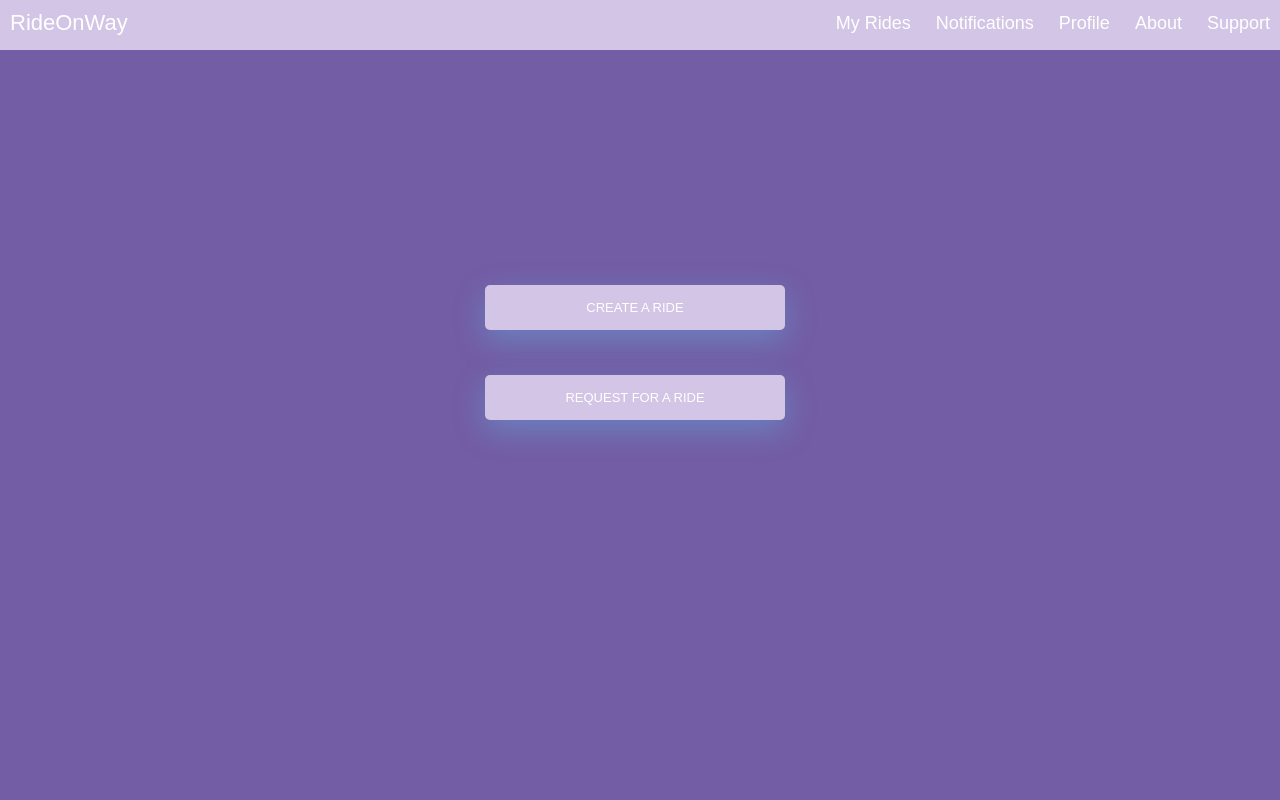
After one commit to sushilbnk/RideOnWay, a Django app: page /DashBoard/ in a window 1280 px wide. The commit adds this page. Run offline with Django 5.2, Linux system fonts and the light colour scheme.

Commit message:
Login, Register and  Dashboard Pages

```diff
--- /dev/null
+++ b/SoftwareEngg/RideOnWay/static/CSS/DashBoard.css
@@ -0,0 +1,77 @@
+html {
+  background-color: #735DA5;
+}
+
+
+body {
+  margin: 0px;
+  font-family:  sans-serif;
+  height: 100vh;
+}
+
+.navbar {
+  height: 50px;
+  width: 100%;
+  background-color: #D3C5E5;
+  position: relative;
+}
+
+.navbar-title {
+  display: inline-block;
+  font-size: 22px;
+  color: white;
+  padding: 10px 10px 10px 10px;
+}
+
+.links {
+  display: inline;
+  float: right;
+  font-size: 18px;
+}
+
+a {
+  display: inline-block;
+  padding: 13px 10px 13px 10px;
+  text-decoration: none;
+  color: white;
+}
+
+a:hover {
+  background-color: #735DA5;
+  transition: 0.5s ease-in-out;
+  border-radius: 20px;
+}
+
+.container{
+  display: flex;
+  justify-content: center;
+  align-items: center;
+  height: 80vh;
+  width: 100vw;
+}
+.content{
+  width: 350px;
+  align-content: center;
+}
+
+input[type=button]  {
+  background-color: #D3C5E5;
+  width: 300px;
+  border: none;
+  color: white;
+  padding: 15px 80px 15px 80px;
+  text-align: center;
+  text-transform: uppercase;
+  font-size: 13px;
+  box-shadow: 0 10px 30px 0 rgba(95,186,233,0.4);
+  border-radius: 5px 5px 5px 5px;
+  margin: 5px 20px 40px 20px;
+  transition: all 0.5s ease-in-out;
+}
+
+input[type=button]:hover  {
+  background-color: #735DA5;
+}
+* {
+  box-sizing: border-box;
+}
--- /dev/null
+++ b/SoftwareEngg/RideOnWay/templates/HTML/Dashboard.html
@@ -0,0 +1,33 @@
+<!DOCTYPE html>
+<html lang="en">
+<head>
+    <meta charset="UTF-8">
+    <title>DashBoard</title>
+    {% load static %}
+ <link rel="stylesheet" href="{% static "CSS/DashBoard.css" %}">
+</head>
+<body>
+<div class="navbar">
+    <div class="navbar-title">
+      RideOnWay
+    </div>
+
+  <div class="links">
+    <a href="#" >My Rides</a>
+    <a href="#" >Notifications</a>
+    <a href="#" >Profile</a>
+    <a href="#" >About</a>
+    <a href="#" >Support</a>
+  </div>
+</div>
+
+<div class="container">
+    <div class="content">
+
+        <input type="button" class = "createRide" value="Create a Ride">
+
+        <input type="button" class = "requestRide" value="Request for a Ride">
+    </div>
+</div>
+</body>
+</html>
--- a/SoftwareEngg/RideOnWay/urls.py
+++ b/SoftwareEngg/RideOnWay/urls.py
@@ -6,5 +6,7 @@ from django.urls import path
 
 urlpatterns = [
     path('Register/', views.register),
-    path('Login/', views.login)
+    path('Login/', views.login),
+    path('DashBoard/', views.DashBoard),
+    path('Error/', views.errorPage)
 ]
--- a/SoftwareEngg/RideOnWay/views.py
+++ b/SoftwareEngg/RideOnWay/views.py
@@ -1,11 +1,52 @@
-from django.shortcuts import render
+from django.shortcuts import render, redirect
 from .models import User
 
 
 # Create your views here.
 def register(request):
+    if request.method == "POST":
+        email = request.POST.get("email")
+        if not checkIfUserExists(email):
+            password = request.POST.get("password")
+            name = request.POST.get("name")
+            phoneNumber = request.POST.get("phoneNumber")
+            user = User.objects.create(
+                email=email,
+                password=password,
+                phoneNumber=phoneNumber,
+                name=name
+            )
+            user.save()
+            return redirect('../DashBoard/')
+        else:
+            return redirect('../Error/')
     return render(request, 'HTML/register.html')
 
+def errorPage(request):
+    return render(request, 'HTML/Error.html')
 
 def login(request):
+    if request.method == "POST":
+        email = request.POST.get("email")
+        if checkIfUserExists(email):
+            password = request.POST.get("password")
+            if checkPassword(password, email):
+                return redirect('../DashBoard/')
+            return redirect('../Error/')
     return render(request, 'HTML/login.html')
+
+
+def DashBoard(request):
+    return render(request, 'HTML/Dashboard.html')
+
+
+def checkIfUserExists(email):
+    user = User.objects.filter(email=email).first()
+    print(user, user is not None)
+    print(User.objects.all().values())
+    return user is not None
+
+
+def checkPassword(password, email):
+    user = User.objects.filter(email=email).first()
+    return user.password == password
```
Also changed, not shown: SoftwareEngg/RideOnWay/static/CSS/Error.css (added, +17 -0 lines), SoftwareEngg/RideOnWay/templates/HTML/Error.html (added, +15 -0 lines), SoftwareEngg/RideOnWay/templates/HTML/login.html (+7 -7 lines), SoftwareEngg/RideOnWay/templates/HTML/register.html (+9 -8 lines), SoftwareEngg/RideOnWay/migrations/0001_initial.py (added).
